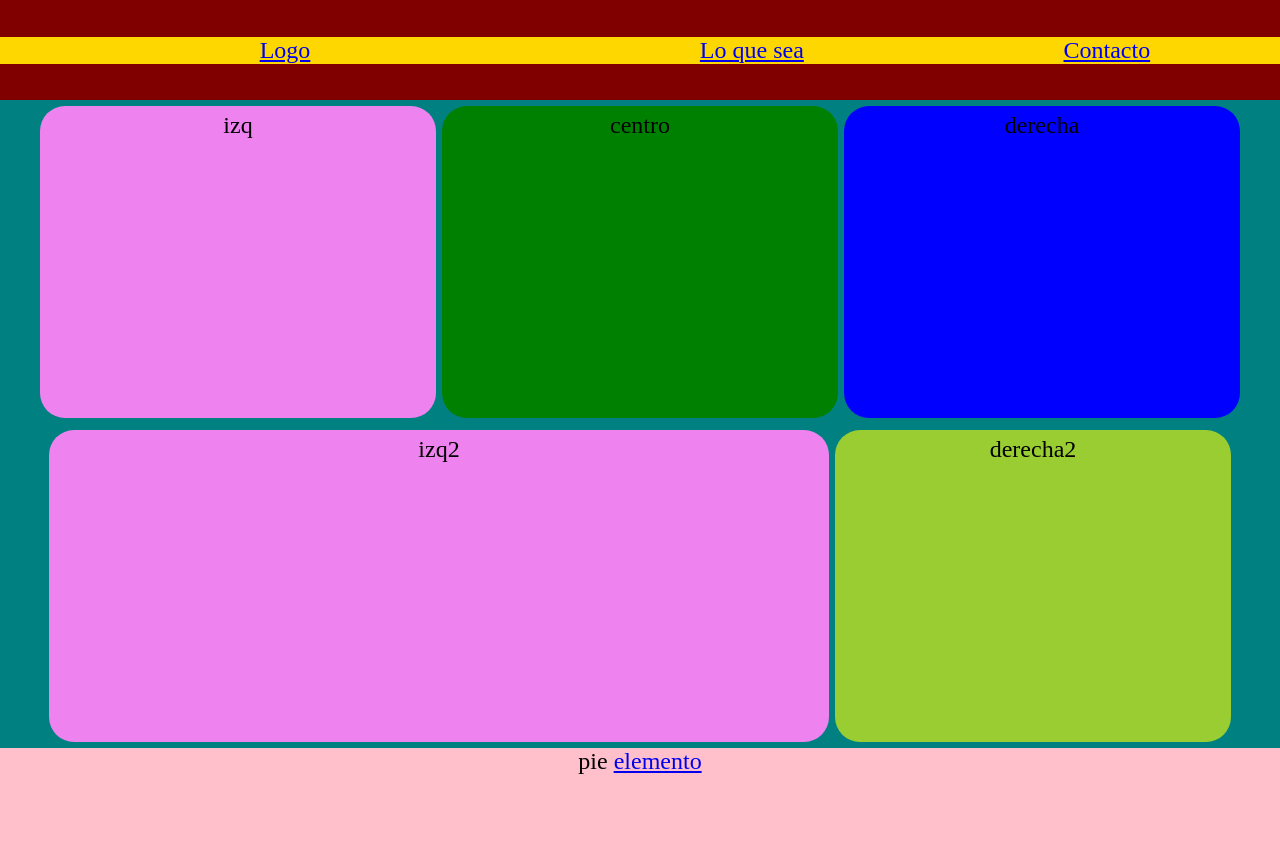
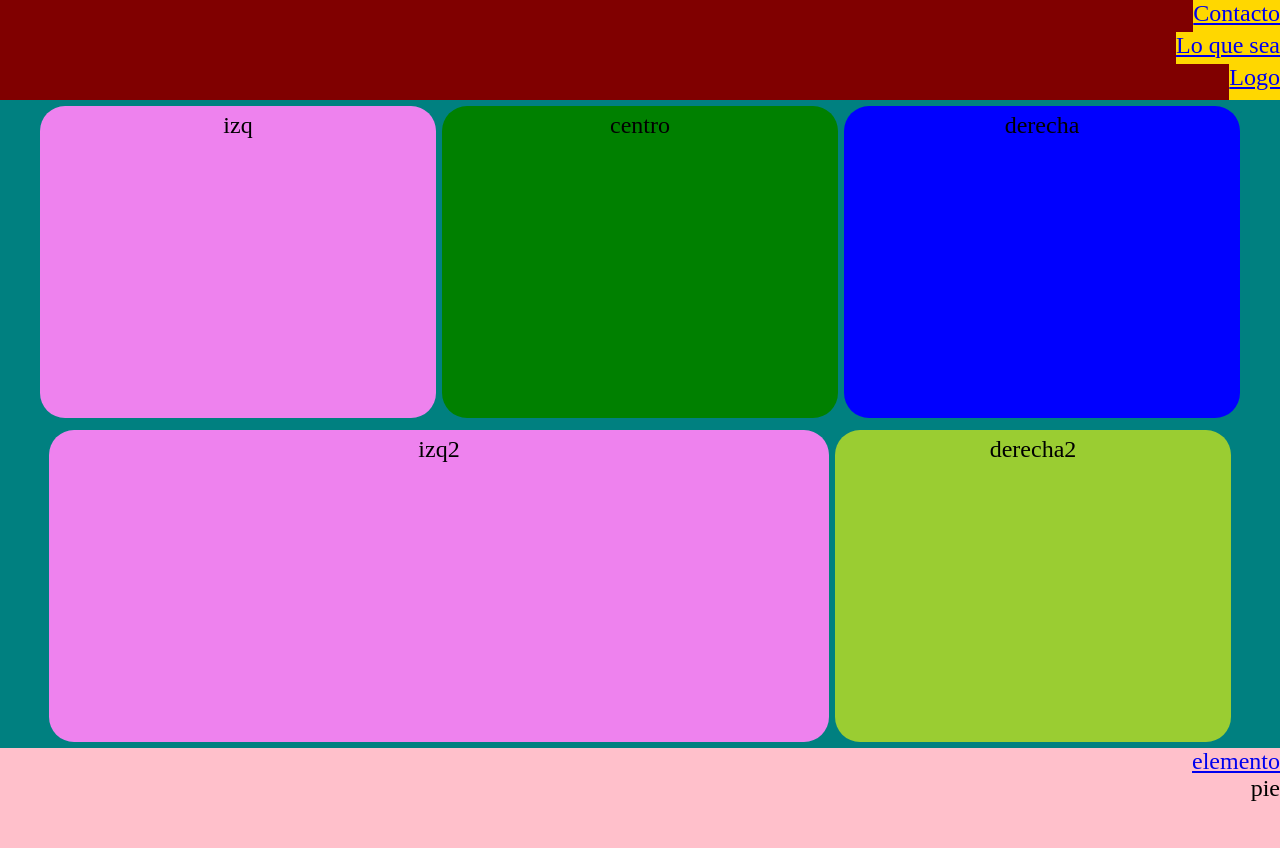
Before and after one commit to NoeliaGaray/noeliaflexbox, a website: page index.html in a window 1280 px wide. Drawn offline with Linux system fonts and the light colour scheme.

Commit message:
dale loco

```diff
--- a/css.css
+++ b/css.css
@@ -14,9 +14,9 @@ div {
 
 .encabezado {
   display: flex;
-  align-items: center;
-  justify-content: space-around;
-  flex-direction: row;
+  align-items: flex-end;
+  justify-content: flex-end;
+  flex-direction: column-reverse;
   flex-wrap: wrap;
   width: 100%;
   background-color: maroon;
@@ -75,14 +75,18 @@ div {
 }
 
 .pie {
+  display: flex;
   width: 100%;
   height: 20px;
   background-color: pink;
+  align-items: flex-end;
+  justify-content: flex-end;
+  flex-direction: column-reverse;
 }
 
 #elemento {
-  order: 1;
-  flex-grow: 3;
+  /* order: 1;
+  flex-grow: 3; */
 }
 
 .altura {
```
